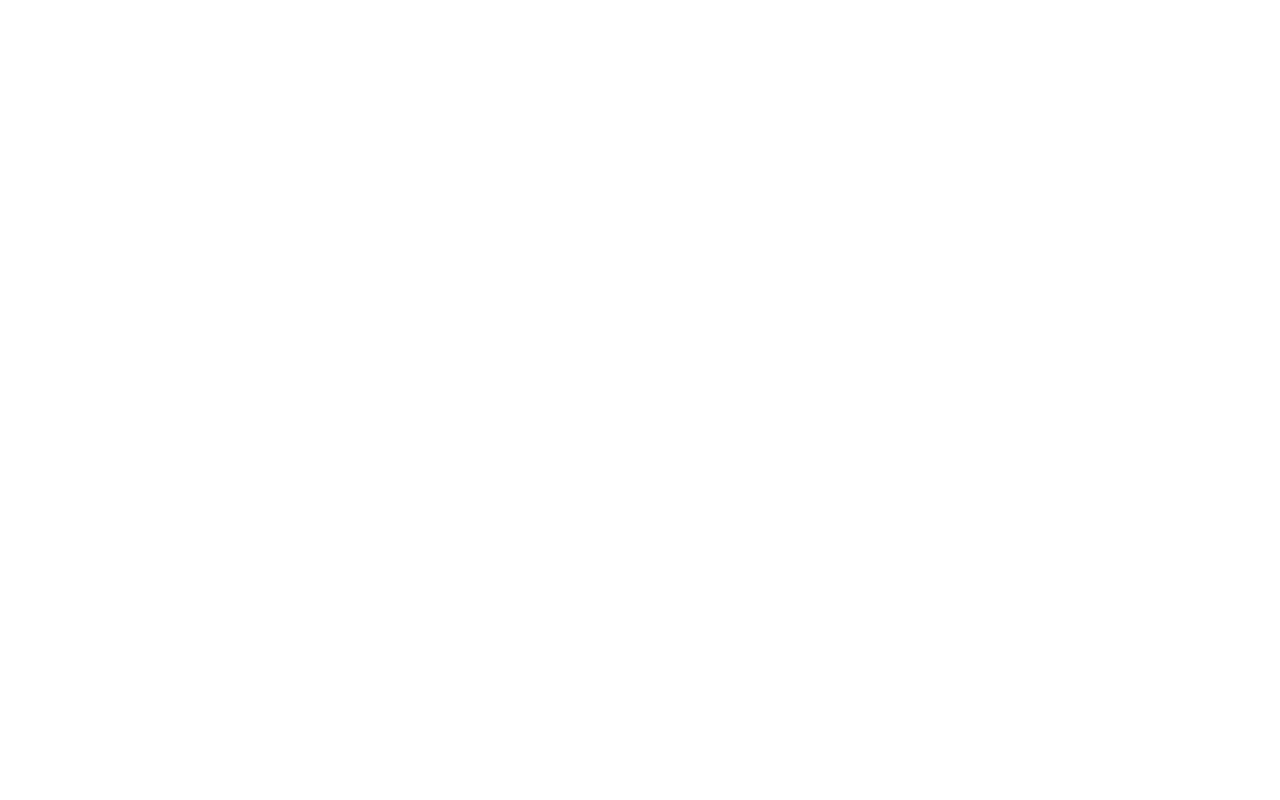
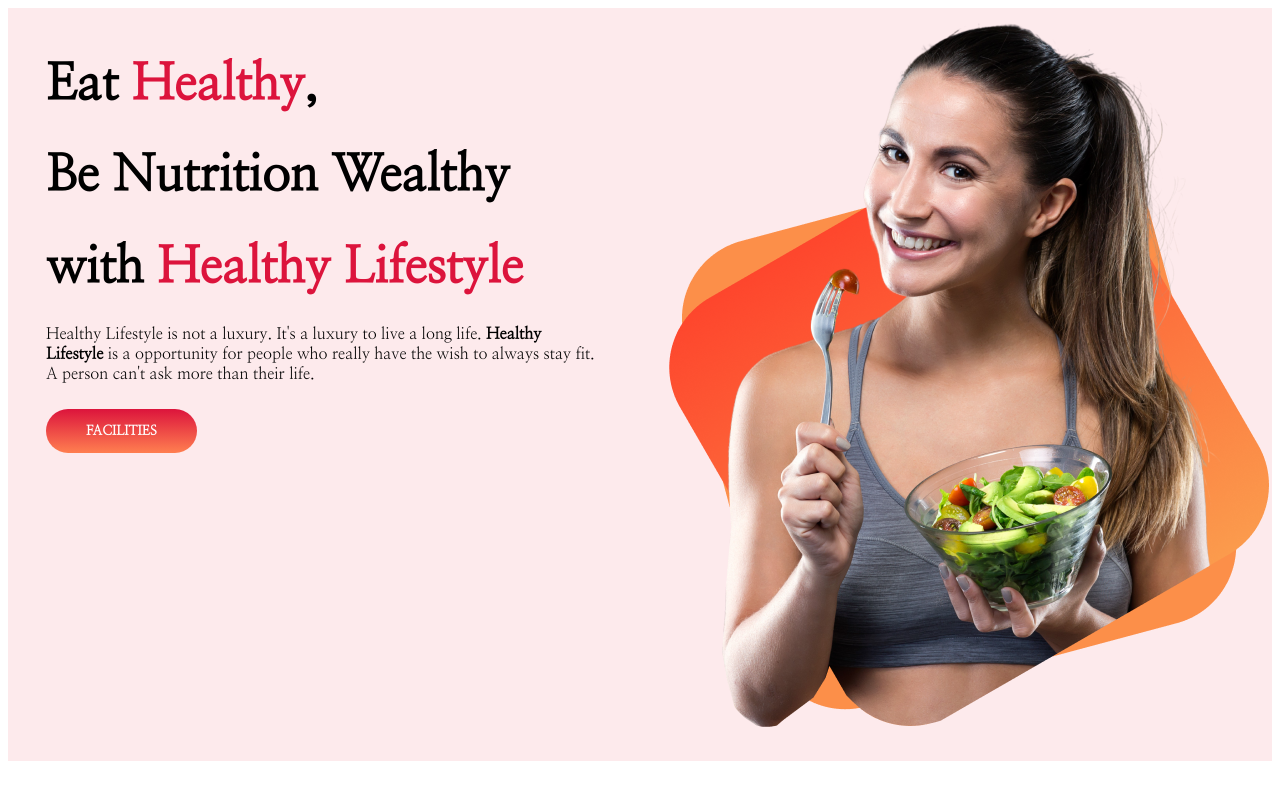
Before and after one commit to Arunimaa-Aarushi/Healthy-Lifestyle, a plain HTML site: page index.html in a window 1280 px wide. Drawn offline with Linux system fonts and the light colour scheme.

Commit message:
first part done

```diff
--- a/index.html
+++ b/index.html
@@ -1,15 +1,41 @@
 <!DOCTYPE html>
 <html lang="en">
+
 <head>
     <meta charset="UTF-8">
     <meta http-equiv="X-UA-Compatible" content="IE=edge">
     <meta name="viewport" content="width=device-width, initial-scale=1.0">
     <title>Healthy Lifestyle</title>
+
     <link rel="stylesheet" href="style.css">
+
+    <link rel="preconnect" href="https://fonts.googleapis.com">
+    <link rel="preconnect" href="https://fonts.gstatic.com" crossorigin>
+    <link href="https://fonts.googleapis.com/css2?family=Nanum+Myeongjo&display=swap" rel="stylesheet">
+
 </head>
 
 
 <body>
 
+    <section class="first">
+        <div class="half">
+    <h1>Eat <span class="highlight">Healthy</span>,</h1>
+    <h1> Be Nutrition Wealthy</h1>
+    <h1>with <span class="highlight">Healthy Lifestyle</span></h1>
+
+    <p class="uno">Healthy Lifestyle is not a luxury. It's a luxury to live a long life. <b>Healthy Lifestyle</b> is a opportunity
+        for people who really have the wish to always stay fit. A person can't ask more than their life.</p>
+    <a class="link" target="_blank"
+        href="https://www.webmd.com/diet/features/4-steps-healthy-lifestyle#1">FACILITIES</a>
+        </div>
+
+        <div class="half">
+    <img src="images/female/Group 8425.png" alt="A woman eating Salad">
+    </div>
+</section>
+
+
 </body>
+
 </html>
--- a/style.css
+++ b/style.css
@@ -0,0 +1,42 @@
+h1 {
+    font-size: 50px;
+    font-weight: 900;
+    line-height: 30px;
+    padding-top: 20px;
+}
+
+.highlight {
+    color: crimson;
+}
+
+body {
+font-family: 'Nanum Myeongjo', serif;
+}
+
+.first {
+    display: flex;
+    margin-bottom: 100px;
+    background-image: url(images/shapes/Frame\ 58.jpg);
+    imag
+}
+
+.half {
+    width: 50%;
+    padding-left: 3%;
+}
+
+.link {
+    text-decoration: none;
+    background-image: linear-gradient(crimson, coral);
+    padding: 15px 40px;
+    color: white;
+    border-radius: 30px;
+    font-size: smaller;
+    font-weight: 900;
+
+}
+
+.uno {
+    padding-bottom: 20px;
+    line-height: normal;
+}
```
